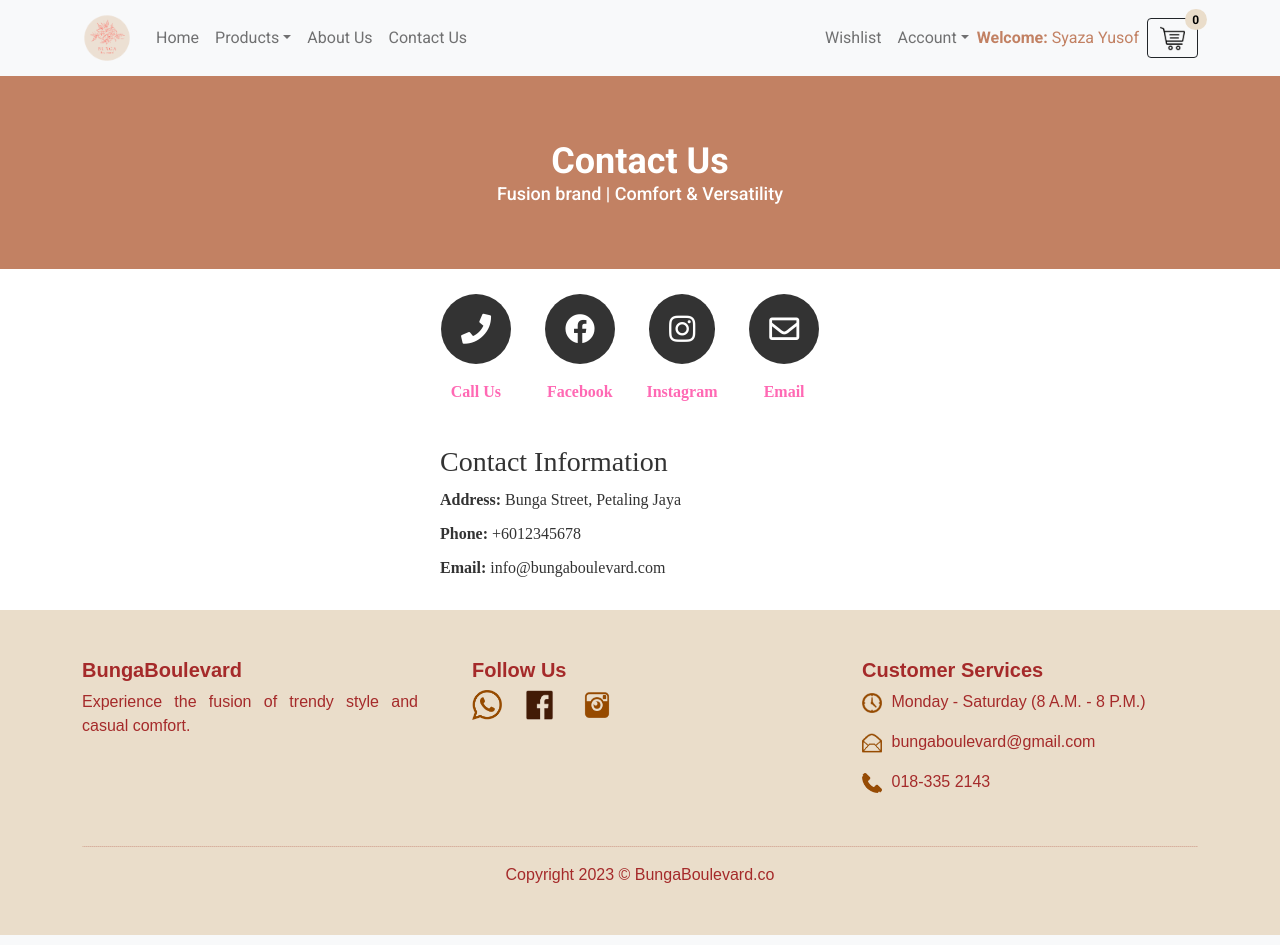
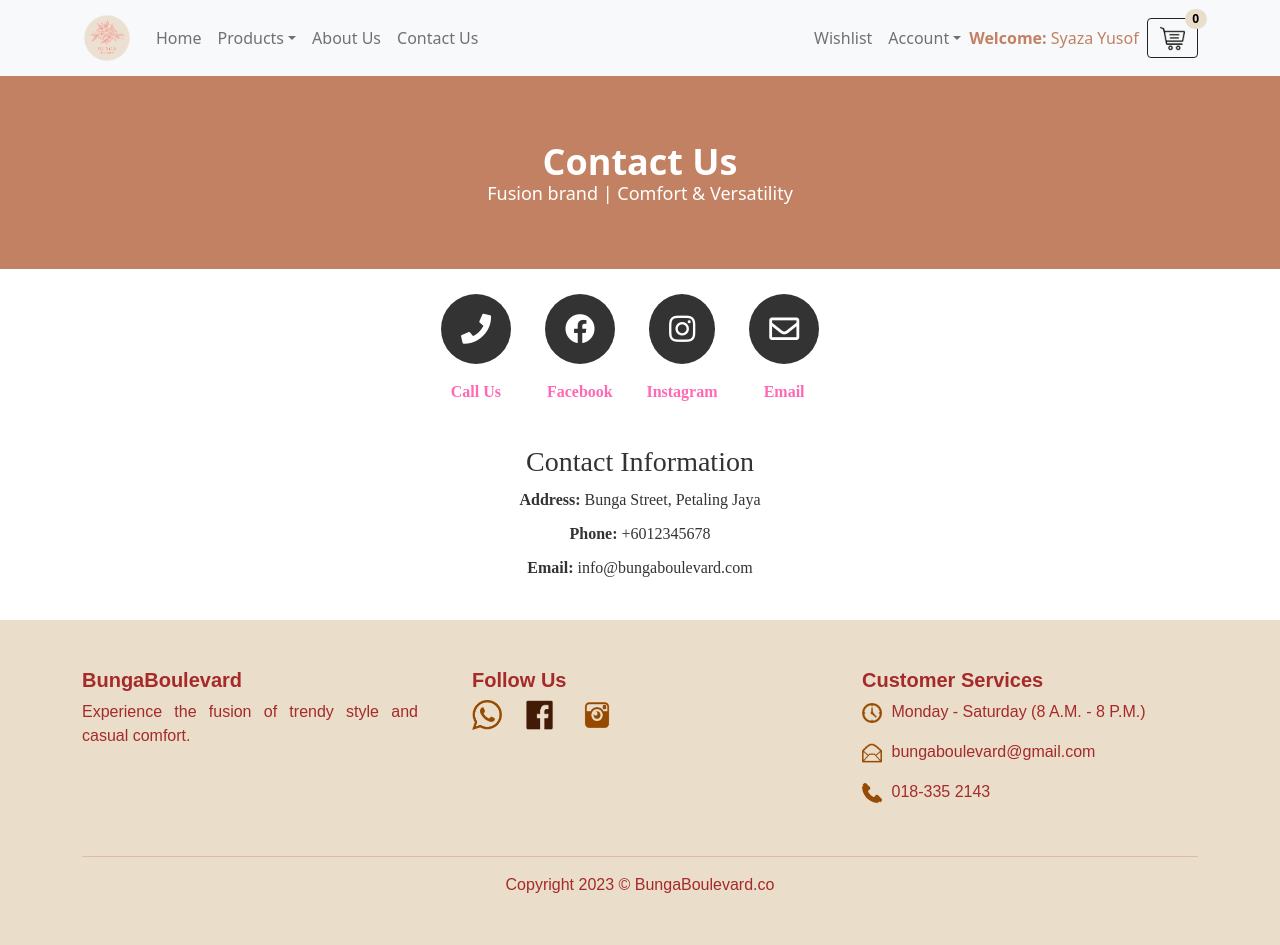
Before and after one commit to antideviant/bungaboulevard, a PHP site: page /contact-us.php in a window 1280 px wide. Run offline with PHP 8.4, Linux system fonts and the light colour scheme; a user stored in the database is signed in; data that the repository does not hold is empty.

Commit message:
Minor update
Minor Changes

(Homepage)
- Change image size and center image at home page

(Contact Us Page)
- Remove whitespace foote
- Justified Contact Information center

```diff
--- a/contact-us.php
+++ b/contact-us.php
@@ -20,10 +20,20 @@ error_reporting(0);
     <link rel="stylesheet" href="https://use.fontawesome.com/releases/v5.15.4/css/all.css">
     <style>
         body {
-            font-family: 'Roboto', sans-serif;
-            margin: 0;
-            padding: 0;
-            box-sizing: border-box;
+            display: flex;
+            flex-direction: column;
+        }
+
+        .wrapper {
+            flex: 1;
+        }
+
+        html, body {
+            height: 100%;
+        }
+
+        .container {
+            margin-bottom: auto;
         }
 
         .social-icons {
@@ -104,7 +114,7 @@ error_reporting(0);
         }
 
         .contact-info {
-            text-align: left;
+            text-align: center;
             max-width: 400px;
             margin: 0 auto;
         }
@@ -130,7 +140,7 @@ error_reporting(0);
         </div>
     </header>
 
-    <div class="text">
+    <div class="text wrapper">
         <ul class="social-icons">
             <li>
                 <a href="tel:+123456789">
@@ -171,5 +181,4 @@ error_reporting(0);
     <script src="js/custom.bundle.min.js"></script>
     <script src="js/scripts.js"></script>
 </body>
-
 </html>
--- a/index.php
+++ b/index.php
@@ -37,9 +37,7 @@ include_once('includes/config.php');
     </head>
     <body>
     <?php include_once('includes/header.php');?>
-    <header class="w3-display-container w3-wide" id="home">
-        <img class="w3-image" src="/bungaboulevard/assets/homebg.png" alt="Fashion Blog" width="1600" height="1060">
-        <div class="w3-display-right w3-padding-large" style = "position:relative; left:680px; top:-180px;">
+    <header class="bg" style="background-image: url('/bungaboulevard/assets/homebg.png'); background-size: cover; background-position: center; height: 1000px; margin-bottom:60px;">
     </header>
 
         <!-- Section-->
```
